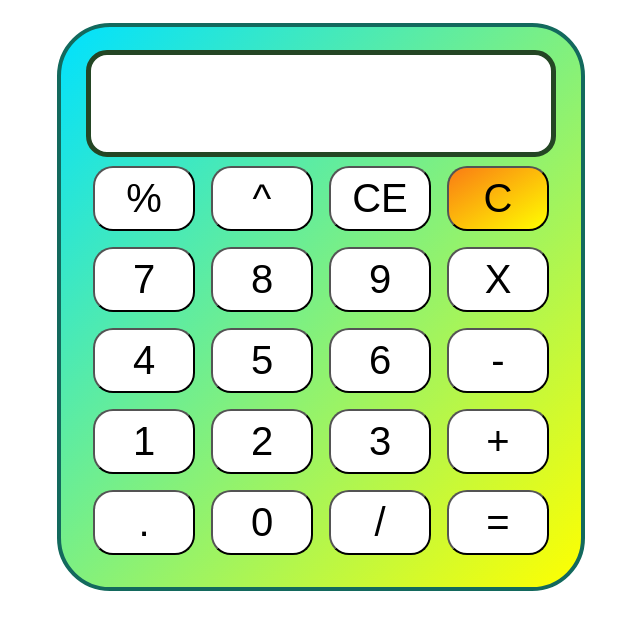
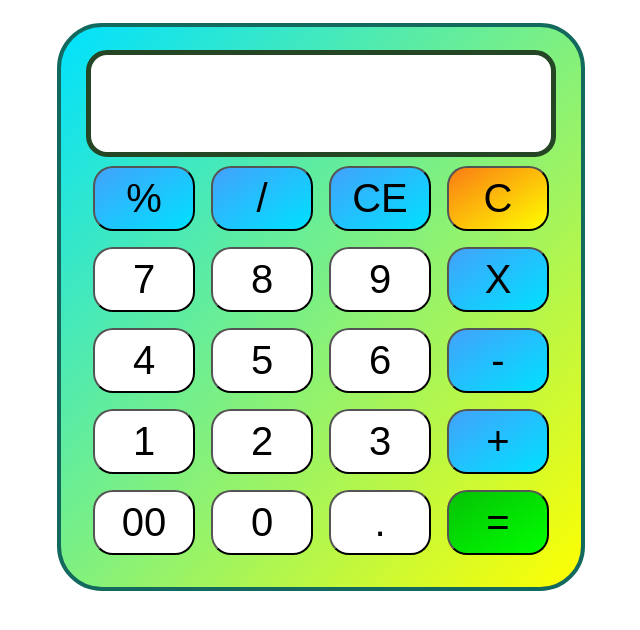
Before and after one commit to Tanish-Sahijwani/Calculator, a plain HTML site: page index.html in a window 1280 px wide. Shown: the whole page, without its empty margins (319-959 px from the left). Drawn offline with Linux system fonts and the light colour scheme.

Commit message:
Second commit

```diff
--- a/index.html
+++ b/index.html
@@ -17,34 +17,34 @@
             <input type="text" name="screen" id="screen">
             <table>
                 <tr>
-                    <td><button>%</button></td>
-                    <td><button>^</button></td>
-                    <td><button>CE</button></td>
-                    <td><button id="Clear">C</button></td>
+                    <td><button class='blueGradient'>%</button></td>
+                    <td><button class='blueGradient'>/</button></td>
+                    <td><button class='blueGradient'>CE</button></td>
+                    <td><button class="orangeGradient">C</button></td>
                 </tr>
                 <tr>
                     <td><button>7</button></td>
                     <td><button>8</button></td>
                     <td><button>9</button></td>
-                    <td><button>X</button></td>
+                    <td><button class='blueGradient'>X</button></td>
                 </tr>
                 <tr>
                     <td><button>4</button></td>
                     <td><button>5</button></td>
                     <td><button>6</button></td>
-                    <td><button>-</button></td>
+                    <td><button class='blueGradient'>-</button></td>
                 </tr>
                 <tr>
                     <td><button>1</button></td>
                     <td><button>2</button></td>
                     <td><button>3</button></td>
-                    <td><button>+</button></td>
+                    <td><button class='blueGradient'>+</button></td>
                 </tr>
                 <tr>
+                    <td><button>00</button></td>
+                    <td><button>0</button></td>
                     <td><button>.</button></td>
-                    <td><button>0</button></td>
-                    <td><button>/</button></td>
-                    <td><button>=</button></td>
+                    <td><button class='greenGradient'>=</button></td>
                 </tr>
             </table>
         </div>
--- a/style.css
+++ b/style.css
@@ -10,7 +10,7 @@ table {
 input {
     border-radius: 21px;
     border: 5px solid #244624;
-    font-size: 34px;
+    font-size: 50px;
     height: 95px;
     width: 456px;
 }
@@ -29,15 +29,11 @@ button:hover {
     background-image: linear-gradient(to bottom right, rgb(0, 225, 255), yellow);
 }
 
-#Clear {
-    background-image: linear-gradient(to bottom right, rgb(250, 124, 20), yellow);
-}
-
 .calculator {
     border: 4px solid #13695d;
     background-image: linear-gradient(to bottom right, rgb(0, 225, 255), yellow);
     padding: 23px;
-    border-radius: 53px;
+    border-radius: 45px;
     display: inline-block;
 }
 
@@ -45,3 +41,25 @@ h1 {
     font-size: 28px;
     font-family: 'Courier New', Courier, monospace;
 }
+
+.blueGradient {
+    background-image: linear-gradient(to bottom right, rgb(67, 162, 251), rgb(0, 225, 255));
+}
+
+.orangeGradient {
+    background-image: linear-gradient(to bottom right, rgb(250, 124, 20), yellow);
+}
+
+.greenGradient {
+    background-image: linear-gradient(to bottom right, rgb(6, 194, 6), rgb(0, 255, 0));
+}
+
+
+/* Extra small devices (phones, 600px and down) */
+
+@media only screen and (max-width: 600px) {
+    .container {
+        width: 300px;
+        margin-top: 23px
+    }
+}
```
